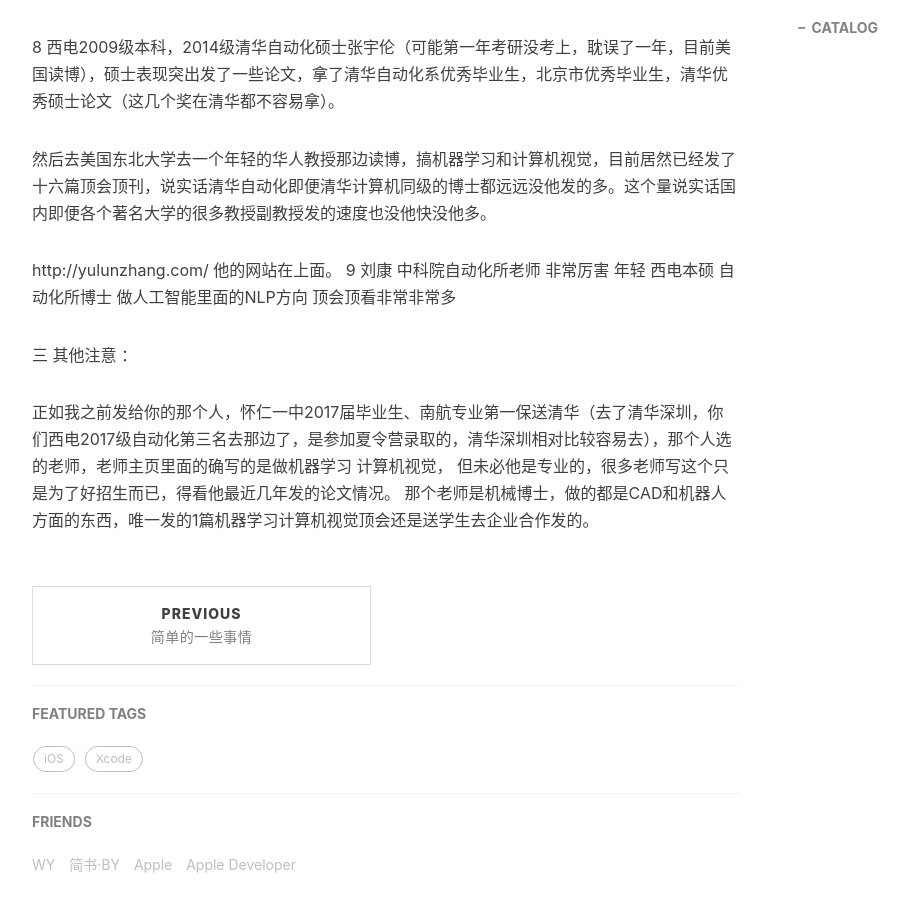
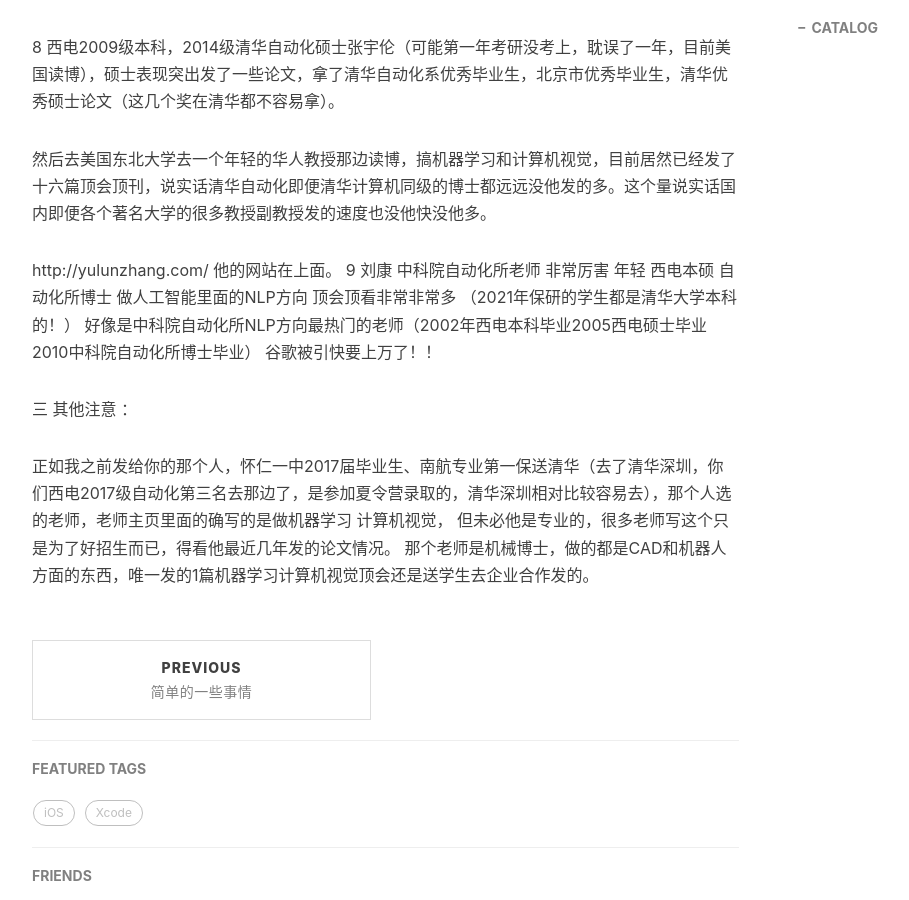
Before and after one commit to pengjiao123/pengjiao123.github.io, a Jekyll site: the page built from _posts/2021-04-01-物理学术竞赛和AI牛人.md, in a window 1280 px wide and 900 px high, scrolled down 3836 px. Shown: the whole window, without its empty margins (233-1142 px from the left). Built offline with Jekyll 4.4.1, drawn with Linux system fonts in a browser that asks for light colours; nearby versions of some CDN libraries; comment, search, counter and statistics services are not loaded.

Commit message:
Update 2021-04-01-物理学术竞赛和AI牛人.md

```diff
--- a/_posts/2021-04-01-物理学术竞赛和AI牛人.md
+++ b/_posts/2021-04-01-物理学术竞赛和AI牛人.md
@@ -102,7 +102,10 @@ tags:
 
 http://yulunzhang.com/
 他的网站在上面。
-9 刘康 中科院自动化所老师 非常厉害 年轻 西电本硕 自动化所博士 做人工智能里面的NLP方向 顶会顶看非常非常多
+9 刘康 中科院自动化所老师 非常厉害 年轻 西电本硕 自动化所博士 做人工智能里面的NLP方向 顶会顶看非常非常多 （2021年保研的学生都是清华大学本科的！）
+好像是中科院自动化所NLP方向最热门的老师（2002年西电本科毕业2005西电硕士毕业2010中科院自动化所博士毕业） 谷歌被引快要上万了！！
+
+
 
 
 三 其他注意 ：
```
